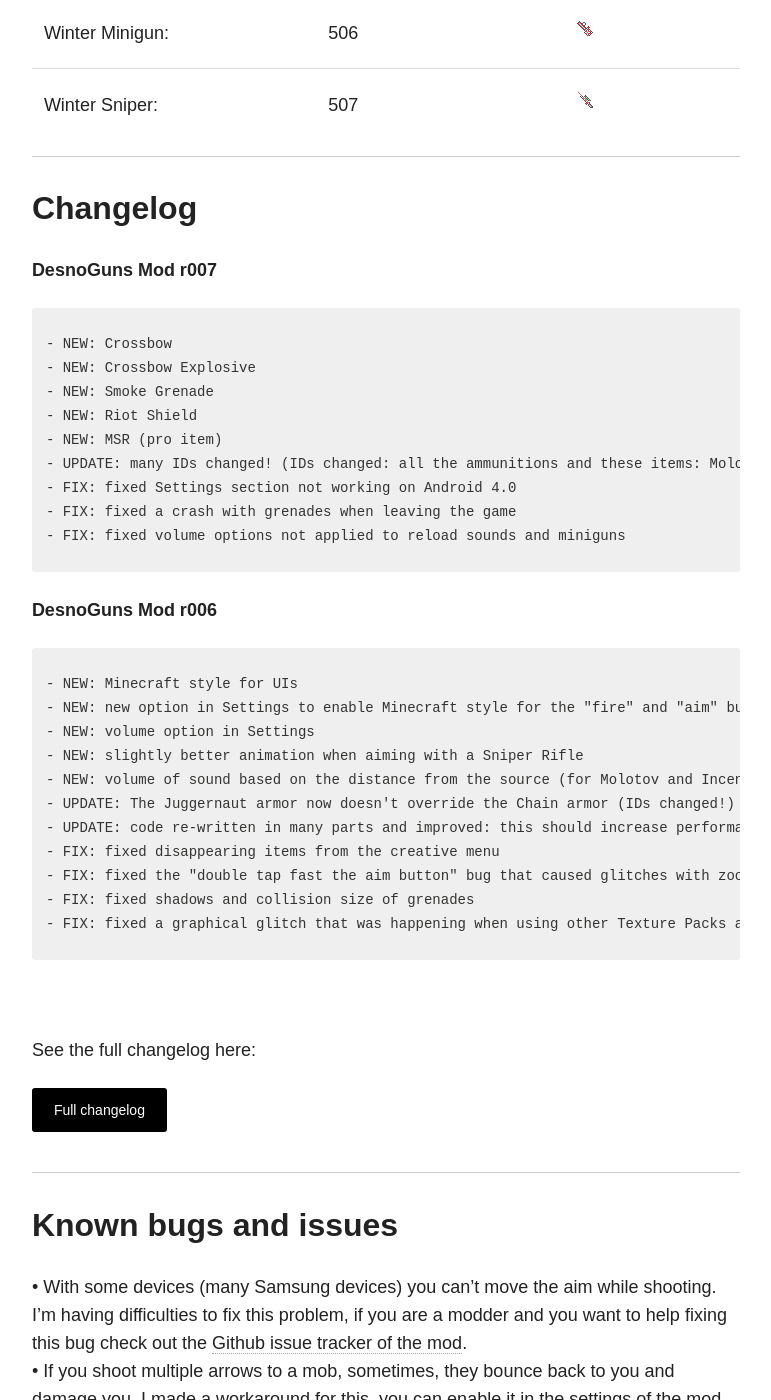
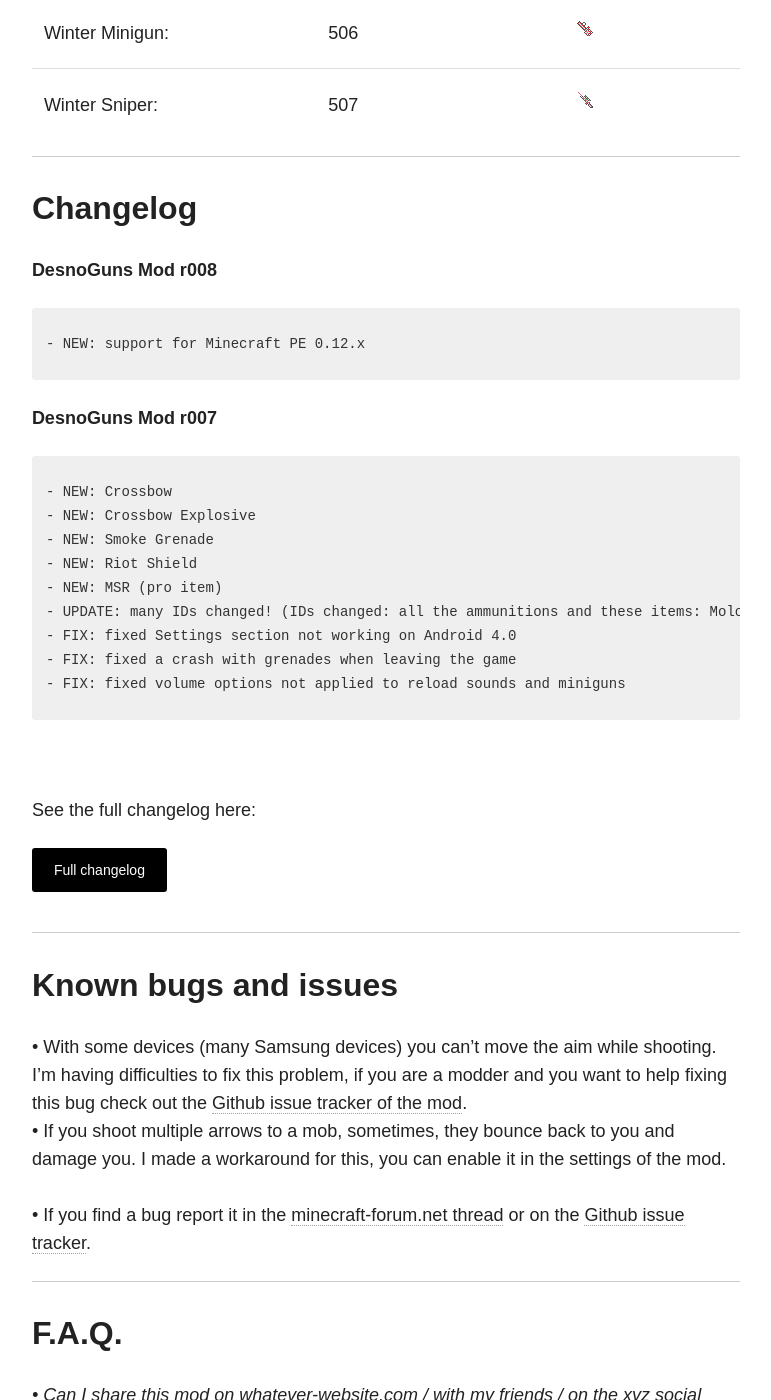
Before and after one commit to Desno365/Desno365.github.io, a Jekyll site: the page built from minecraft/desnoguns-mod/index.md, in a window 1280 px wide and 1400 px high, scrolled down 14680 px. Shown: the whole window, without its empty margins (254-1025 px from the left). Built offline with Jekyll 4.4.1, drawn with Linux system fonts in a browser that asks for light colours; nearby versions of some CDN libraries; comment, search, counter and statistics services are not loaded; some of the changed text lies outside the part shown.

Commit message:
DesnoGuns r008

```diff
--- a/minecraft/desnoguns-mod/full-changelog/changelog.html
+++ b/minecraft/desnoguns-mod/full-changelog/changelog.html
@@ -1,3 +1,6 @@
+<i>DesnoGuns Mod r008</i><br>
+- NEW: support for Minecraft PE 0.12.x<br><br>
+
 <i>DesnoGuns Mod r007</i><br>
 - NEW: Crossbow<br>
 - NEW: Crossbow Explosive<br>
--- a/minecraft/desnoguns-mod/index.md
+++ b/minecraft/desnoguns-mod/index.md
@@ -40,14 +40,14 @@
 
 ## Downloads
 
-<i>Minecraft Pocket Edition 0.11.1:</i><br>
-<i> --- DesnoGuns Mod <b>r007</b>:</i>
+<i>Minecraft Pocket Edition 0.12.1 & 0.11.1:</i><br>
+<i> --- DesnoGuns Mod <b>r008</b>:</i>
 
 | Website | Support | Regular |
 |:--------|:-------:|:-------:|
-| MediaFire:         | [Support download](http://adf.ly/1La7Vn) | [Regular download](http://www.mediafire.com/download/yyss9rdsqsi578c/DesnoGuns_r007_Desno365.zip) |
-| Filecred:          | [Support download](http://adf.ly/1LcINN) | [Regular download](http://filecred.com/A15G55BA) |
-| Android File Host: | [Support download](http://adf.ly/1La7aq) | [Regular download](https://www.androidfilehost.com/?fid=24052804347783707) |
+| MediaFire:         | [Support download](http://adf.ly/1O0Q9Y) | [Regular download](http://www.mediafire.com/download/7ldhkxrpp39heed/DesnoGuns_r008_Desno365.zip) |
+| Filecred:          | [Support download](http://adf.ly/1O0QD9) | [Regular download](http://filecred.com/A132G55F) |
+| Android File Host: | [Support download](http://adf.ly/1O0QHV) | [Regular download](https://www.androidfilehost.com/?fid=24052804347812199) |
 |----
 {: rules="groups"}
 
@@ -180,6 +180,11 @@
 
 ## Changelog
 
+**DesnoGuns Mod r008**
+{% highlight text %}
+- NEW: support for Minecraft PE 0.12.x
+{% endhighlight %}
+
 **DesnoGuns Mod r007**
 {% highlight text %}
 - NEW: Crossbow
@@ -191,21 +196,6 @@
 - FIX: fixed Settings section not working on Android 4.0
 - FIX: fixed a crash with grenades when leaving the game
 - FIX: fixed volume options not applied to reload sounds and miniguns
-{% endhighlight %}
-
-**DesnoGuns Mod r006**
-{% highlight text %}
-- NEW: Minecraft style for UIs
-- NEW: new option in Settings to enable Minecraft style for the "fire" and "aim" buttons
-- NEW: volume option in Settings
-- NEW: slightly better animation when aiming with a Sniper Rifle
-- NEW: volume of sound based on the distance from the source (for Molotov and Incendiary Grenade Launcher)
-- UPDATE: The Juggernaut armor now doesn't override the Chain armor (IDs changed!)
-- UPDATE: code re-written in many parts and improved: this should increase performance when loading the script at startup
-- FIX: fixed disappearing items from the creative menu
-- FIX: fixed the "double tap fast the aim button" bug that caused glitches with zoom
-- FIX: fixed shadows and collision size of grenades
-- FIX: fixed a graphical glitch that was happening when using other Texture Packs at the same time
 {% endhighlight %}
 
 <br>
```
Also changed, not shown: minecraft/desnoguns-mod/full-changelog/index.md (+5 -0 lines), privacy/index.md (line endings or trailing spaces).
